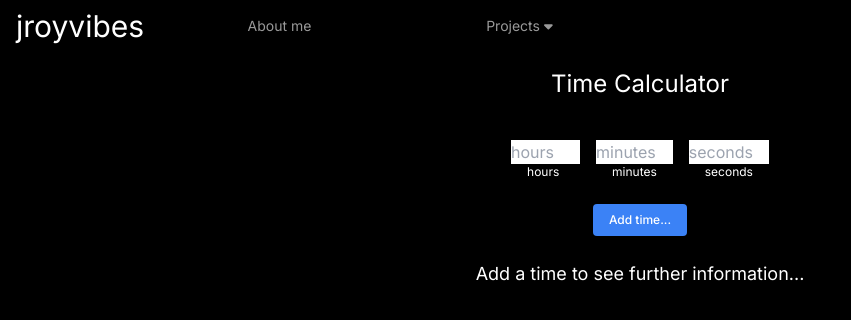
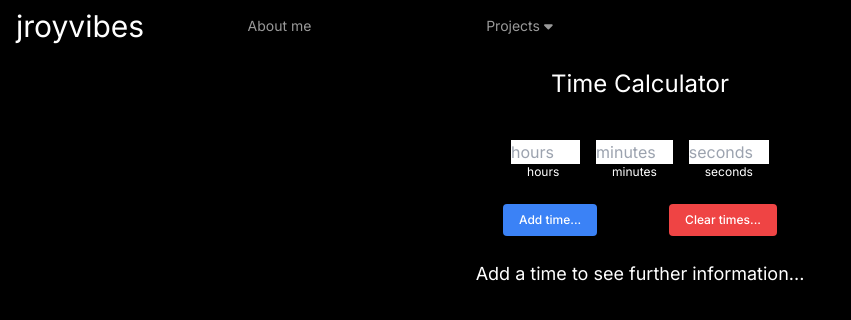
Before and after one commit to earthernsence/portfolio, a Next.js app: page /utilities/time-calculator in a window 1280 px wide. Shown: the top 320 px of the page, without its empty margins (0-851 px from the left). Built offline with nearby package versions, Linux system fonts and the light colour scheme.

Commit message:
this feature sucks

```diff
--- a/src/app/utilities/time-calculator/TimeInputs.tsx
+++ b/src/app/utilities/time-calculator/TimeInputs.tsx
@@ -16,13 +16,19 @@ export default function TimeInputs(props: { times: Array<TimeSpan>, setTimes: Di
     setters[type](event.target.value);
   };
 
-  const getCurrentTimeSpan = () => TimeSpan.fromHours(parseInt(inputTextHours, 10))
-    .plus(TimeSpan.fromMinutes(parseInt(inputTextMinutes, 10)))
-    .plus(TimeSpan.fromSeconds(parseInt(inputTextSeconds, 10)));
+  const protect = (value: string) => parseInt(value === "" ? "0" : value, 10);
+
+  const getCurrentTimeSpan = () => TimeSpan.fromHours(protect(inputTextHours))
+    .plus(TimeSpan.fromMinutes(protect(inputTextMinutes)))
+    .plus(TimeSpan.fromSeconds(protect(inputTextSeconds)));
 
   function addTime(time: TimeSpan) {
     if (time._ms === 0) return;
     props.setTimes([ ...props.times, time]);
+  }
+
+  function clearTimes() {
+    props.setTimes([]);
   }
 
   return (
@@ -66,7 +72,7 @@ export default function TimeInputs(props: { times: Array<TimeSpan>, setTimes: Di
         </div>
       </div>
       <br />
-      <div className="flex content-center justify-center">
+      <div className="flex flex-row justify-between content-center">
         <button
           type="button"
           onClick={() => addTime(getCurrentTimeSpan())}
@@ -74,6 +80,13 @@ export default function TimeInputs(props: { times: Array<TimeSpan>, setTimes: Di
         >
           Add time...
         </button>
+        <button
+          type="button"
+          onClick={() => clearTimes()}
+          className="bg-red-500 hover:bg-red-700 text-white font-medium py-2 px-4 rounded text-xs"
+        >
+          Clear times...
+        </button>
       </div>
     </div>
   );
--- a/src/app/utilities/time-calculator/TimeSpan.ts
+++ b/src/app/utilities/time-calculator/TimeSpan.ts
@@ -310,7 +310,7 @@ export class TimeSpan {
   }
 };
 
-const Guard = {
+export const Guard = {
   isDefined(value: unknown, message?: string) {
     if (value !== undefined) return;
     if (message) throw message;
```
